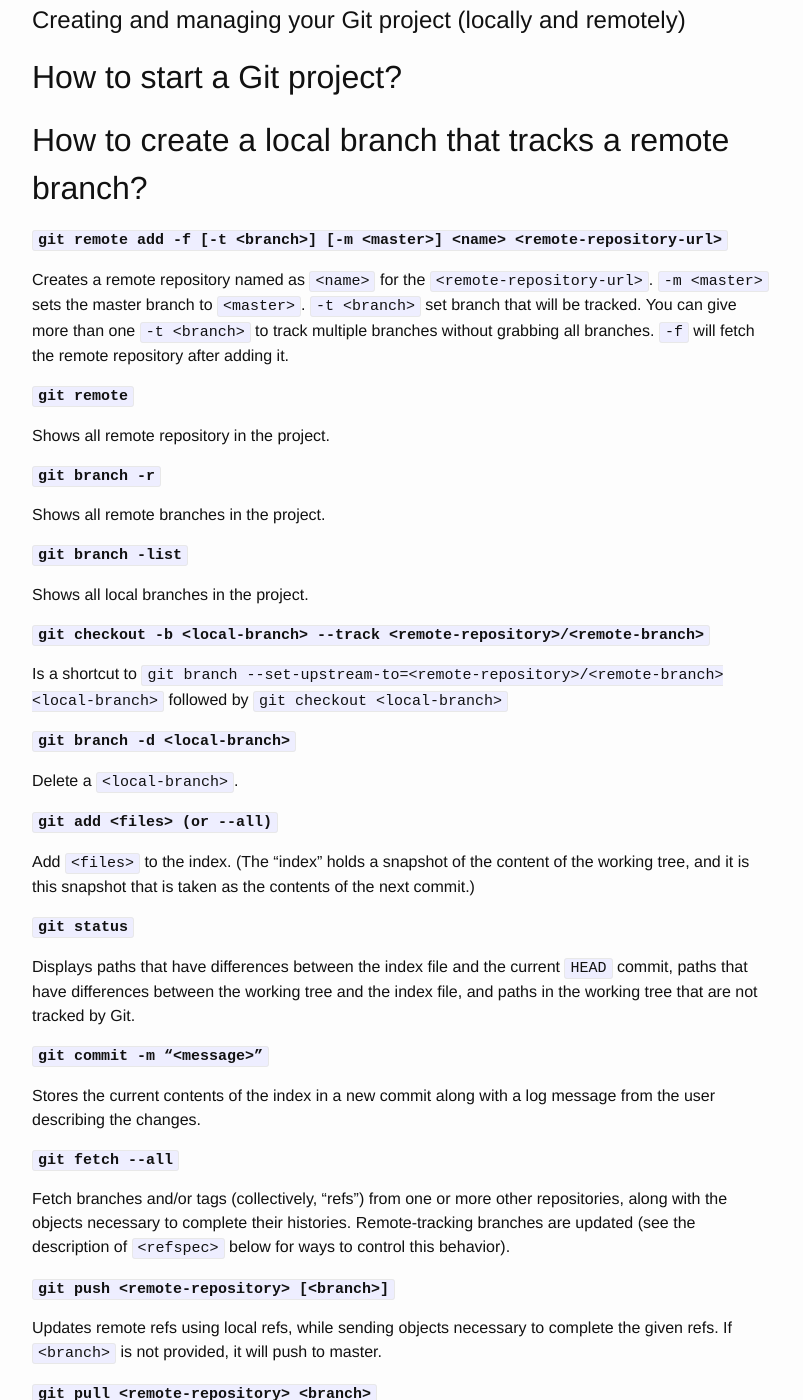
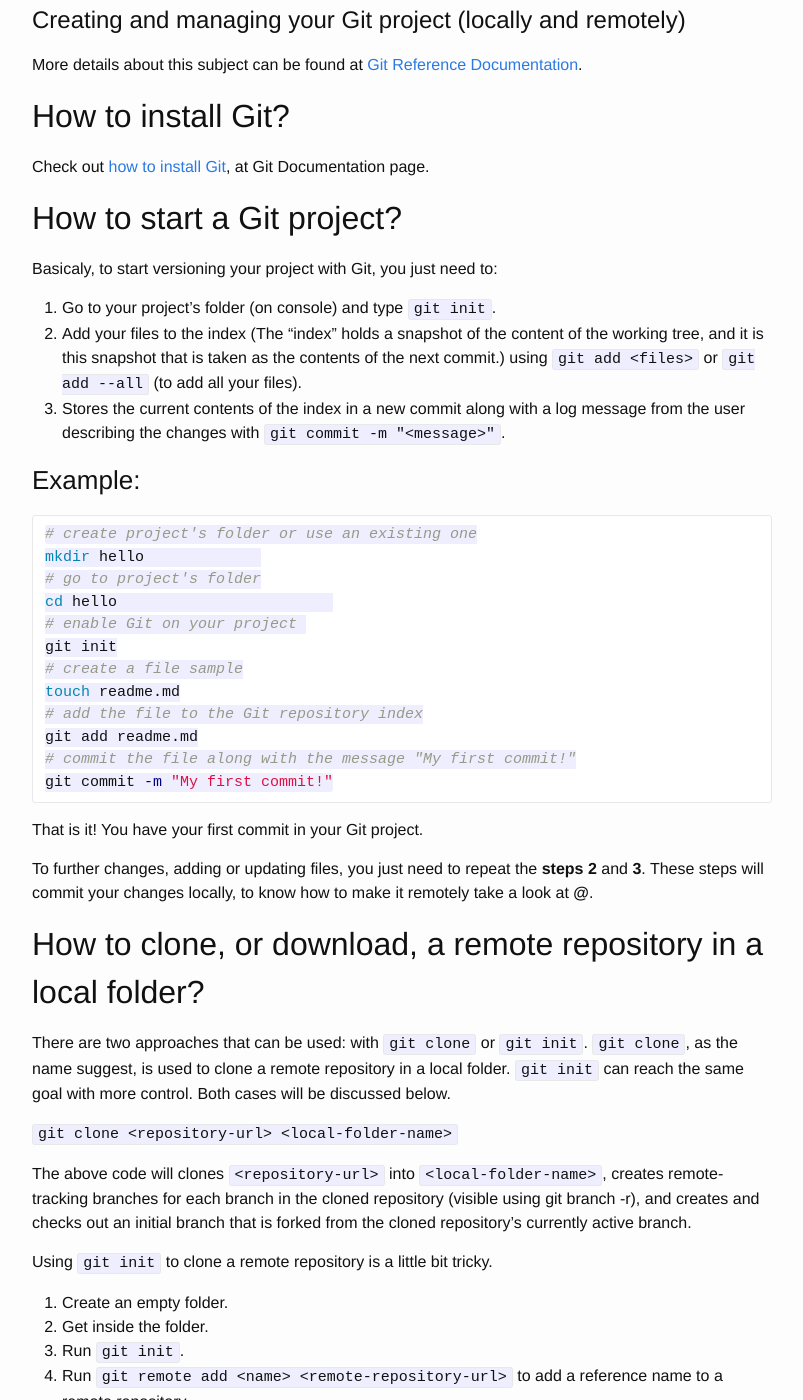
Before and after one commit to tiagofreres/blog, a Jekyll site: the page built from _posts/2015-02-05-git-basics.md, in a window 1280 px wide and 1400 px high, scrolled down 198 px. Shown: the whole window, without its empty margins (238-1041 px from the left). Built offline with Jekyll 4.4.1, drawn with Linux system fonts in a browser that asks for light colours; Markdown is read by kramdown in place of the engine named in the settings; some of the changed text lies outside the part shown.

Commit message:
Content update

````diff
--- a/_posts/2015-02-05-git-basics.md
+++ b/_posts/2015-02-05-git-basics.md
@@ -7,8 +7,64 @@ categories: git basics
 
 #Creating and managing your Git project (locally and remotely)
 
+More details about this subject can be found at [Git Reference Documentation](http://git-scm.com/docs).
+
+##How to install Git?
+
+Check out [how to install Git](http://git-scm.com/book/en/v2/Getting-Started-Installing-Git), at Git Documentation page.
+
 ##How to start a Git project?
+
+Basicaly, to start versioning your project with Git, you just need to:
+
+1. Go to your project's folder (on console) and type `git init`.
+2. Add your files to the index (The "index" holds a snapshot of the content of the working tree, and it is this snapshot that is taken as the contents of the next commit.) using `git add <files>` or `git add --all` (to add all your files).
+3. Stores the current contents of the index in a new commit along with a log message from the user describing the changes with `git commit -m "<message>"`.
+
+###Example:
+
+``` bash
+# create project's folder or use an existing one
+mkdir hello
+# go to project's folder
+cd hello
+# enable Git on your project
+git init
+# create a file sample
+touch readme.md
+# add the file to the Git repository index
+git add readme.md
+# commit the file along with the message "My first commit!"
+git commit -m "My first commit!"
+```
+
+That is it! You have your first commit in your Git project.
+
+To further changes, adding or updating files, you just need to repeat the **steps 2** and **3**. These steps will commit your changes locally, to know how to make it remotely take a look at **@**.
+
+##How to clone, or download, a remote repository in a local folder?
+
+There are two approaches that can be used: with `git clone` or `git init`. `git clone`, as the name suggest, is used to clone a remote repository in a local folder. `git init` can reach the same goal with more control. Both cases will be discussed below.
+
+`git clone <repository-url> <local-folder-name>`
+
+The above code will clones `<repository-url>` into `<local-folder-name>`, creates remote-tracking branches for each branch in the cloned repository (visible using git branch -r), and creates and checks out an initial branch that is forked from the cloned repository’s currently active branch.
+
+Using `git init` to clone a remote repository is a little bit tricky.
+
+1. Create an empty folder.
+2. Get inside the folder.
+3. Run `git init`.
+4. Run `git remote add <name> <remote-repository-url>` to add a reference name to a remote repository.
+5. Run `git fetch -all` to update all remote-tracking branches.
+6. Run `git pull <remote-repository> <remote-branch>` to merge the remote master branch into the current master branch.
+
 ##How to create a local branch that tracks a remote branch?
+
+**`git checkout -b <local-branch> --track <remote-repository>/<remote-branch>`**
+
+Is a shortcut to `git branch --set-upstream-to=<remote-repository>/<remote-branch> <local-branch>` followed by `git checkout <local-branch>`
+
 
 **`git remote add -f [-t <branch>] [-m <master>] <name> <remote-repository-url>`**
 
@@ -28,11 +84,6 @@ Shows all remote branches in the project.
 **`git branch -list`**
 
 Shows all local branches in the project.
-
-**`git checkout -b <local-branch> --track <remote-repository>/<remote-branch>`**
-
-Is a shortcut to `git branch --set-upstream-to=<remote-repository>/<remote-branch> <local-branch>` followed by `git checkout <local-branch>`
-
 
 **`git branch -d <local-branch>`**
 
@@ -71,3 +122,5 @@ Incorporates changes from the named commits (since the time their histories dive
 **`git pull -r <remote-repository> <branch>`**
 
 Replace local branch with `<remote-repository> <branch>` files.
+
+##What is Git Submodule?
````
